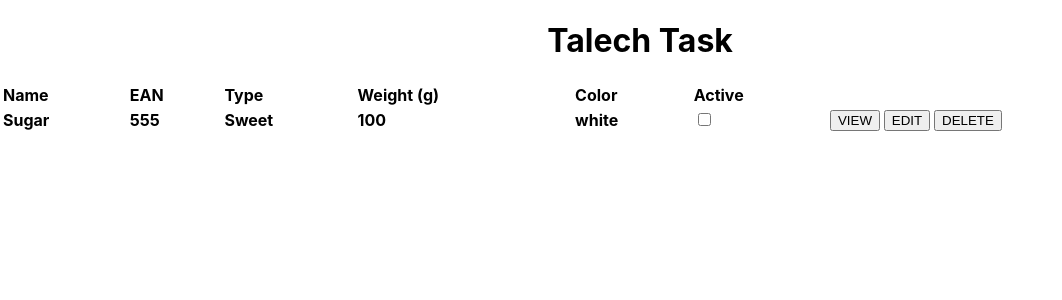
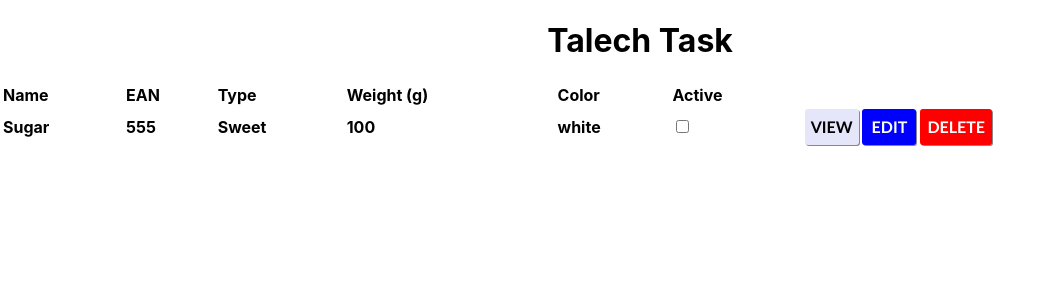
Before and after one commit to Linas819/Talech_task, a React (Create React App) app in the folder talech/: page / in a window 1280 px wide. Shown: the top 300 px of the page, without its empty margins (0-1062 px from the left). Built offline with nearby package versions, Linux system fonts and the light colour scheme.

Commit message:
Created CSS clases for buttons

```diff
--- a/talech/src/App.css
+++ b/talech/src/App.css
@@ -1,10 +1,49 @@
 .App {
-  text-align: left;
-  background-size:cover;
+    text-align: left;
+    background-size: cover;
 }
 .App_header {
     text-align: center;
 }
 .App_table {
-    width:100%;
+    width: 100%;
 }
+.App_button_view {
+    background-color: lavender;
+    color: black;
+    border: none;
+    cursor: pointer;
+    font-size: 16px;
+    font-weight: bold;
+    font-family: Calibri;
+    height: 36px;
+    width: 54px;
+    box-shadow: 1px 1px #888888;
+    border-radius: 3px;
+}
+.App_button_edit {
+    background-color: blue;
+    color: white;
+    border: none;
+    cursor: pointer;
+    font-size: 16px;
+    font-weight: bold;
+    font-family: Calibri;
+    height: 36px;
+    width: 54px;
+    box-shadow: 1px 1px #888888;
+    border-radius: 3px;
+}
+.App_button_delete {
+    background-color: red;
+    color: white;
+    border: none;
+    cursor: pointer;
+    font-size: 16px;
+    font-weight: bold;
+    font-family: Calibri;
+    height: 36px;
+    width: 72px;
+    box-shadow: 1px 1px #888888;
+    border-radius: 3px;
+}
--- a/talech/src/App.js
+++ b/talech/src/App.js
@@ -32,9 +32,7 @@ class Table extends React.Component {
                         <th>Active</th>
                         <th></th>
                     </tr>
-                    <tr>
-                        <Item name="Sugar" ean="555" type="Sweet" weight="100" color="white"/>
-                    </tr>
+                    <Item name="Sugar" ean="555" type="Sweet" weight="100" color="white"/>
                 </table>
             </div>
         );
@@ -42,38 +40,34 @@ class Table extends React.Component {
 }
 class Item extends React.Component {
     render() {
-        return [
-            <th>{this.props.name}</th>,
-            <th>{this.props.ean}</th>,
-            <th>{this.props.type}</th>,
-            <th>{this.props.weight}</th>,
-            <th>{this.props.color}</th>,
-            <th> <CheckBox /> </th>,
-            <th> <Button_view /> <Button_edit /> <Button_delete /></th>
-        ]
+        return (
+            <tr>
+                <th>{this.props.name}</th>
+                <th>{this.props.ean}</th>
+                <th>{this.props.type}</th>
+                <th>{this.props.weight}</th>
+                <th>{this.props.color}</th>
+                <th> <CheckBox /> </th>
+                <th> <Button_view /> <Button_edit /> <Button_delete /></th>
+            </tr>
+        );
     }
 }
 class Button_view extends React.Component {
     render() {
-        return (
-            <input type="button" value="VIEW" />
-        );
+        return (<input type="button" value="VIEW" className="App_button_view"/>);
     }
 }
 class Button_edit extends React.Component {
     render() {
-        return (
-            <input type="button" value="EDIT" />
-        );
+        return (<input type="button" value="EDIT" className="App_button_edit" />);
     }
 }
 class Button_delete extends React.Component
 {
     render()
     {
-        return (
-            <input type="button" value="DELETE"/>
-        );
+        return (<input type="button" value="DELETE" className="App_button_delete" />);
     }
 }
 
@@ -81,8 +75,6 @@ class CheckBox extends React.Component
 {
     render()
     {
-        return (
-            <input name="Active" type="checkbox" />
-        );
+        return (<input name="Active" type="checkbox" />);
     }
 }
```
